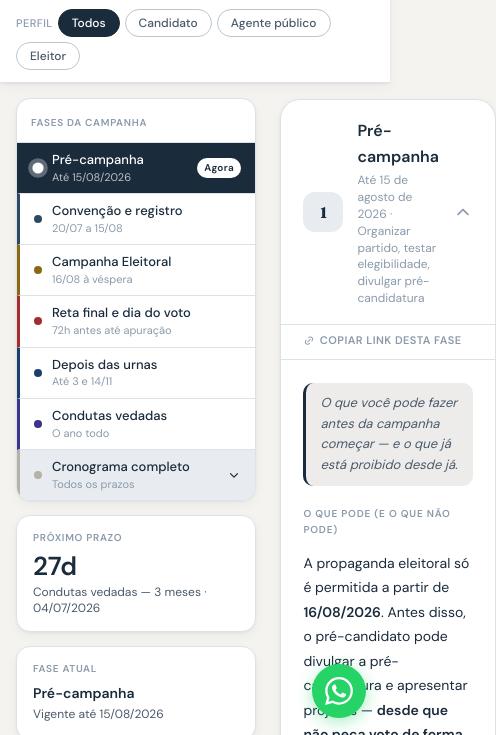
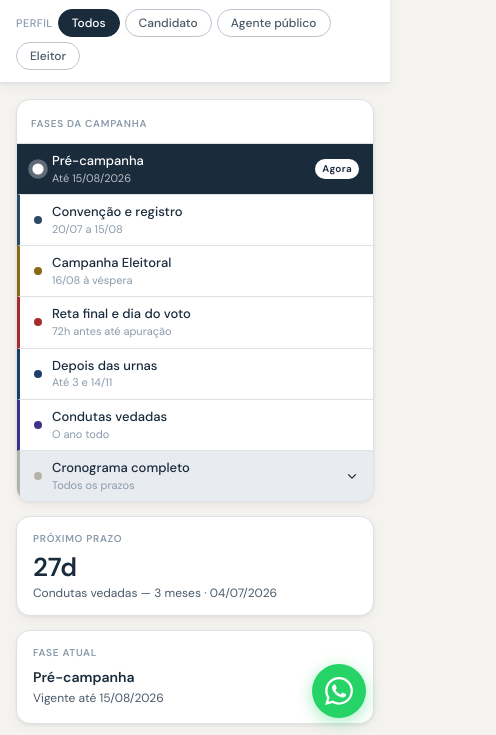
Before and after one commit to trgui/guia-eleicoes-2026, a plain HTML site: page index.html in a window 390 px wide. Shown: the part 102-837 px from the top of the page, 496 px wide, since content can reach past the window. Drawn offline with Linux system fonts and the light colour scheme.

Commit message:
corrige sticky sidebar e header no mobile

```diff
--- a/index.html
+++ b/index.html
@@ -74,7 +74,7 @@ body{font-family:var(--font);background:var(--bg);color:var(--text);min-height:1
 }
 
 .header{background:var(--bg2);border-bottom:1px solid var(--border);padding:0 1.5rem;position:sticky;top:0;z-index:100;box-shadow:var(--shadow)}
-.header-inner{max-width:1040px;margin:0 auto;display:flex;align-items:center;gap:1rem;height:60px;flex-wrap:wrap}
+.header-inner{max-width:1040px;margin:0 auto;display:flex;align-items:center;gap:1rem;height:60px;flex-wrap:nowrap}
 .header-brand{display:flex;align-items:center;gap:10px;text-decoration:none}
 .header-avatar{width:34px;height:34px;border-radius:50%;background:linear-gradient(135deg,var(--verde-m),var(--verde-d));display:flex;align-items:center;justify-content:center;font-family:var(--font-serif);color:#fff;font-size:14px;flex-shrink:0}
 .header-titles{line-height:1.2}
@@ -90,9 +90,9 @@ body{font-family:var(--font);background:var(--bg);color:var(--text);min-height:1
 .btn-perfil.ativo{background:var(--verde);color:#fff;border-color:var(--verde)}
 .btn-perfil:hover:not(.ativo){background:var(--bg3)}
 
-.main{max-width:1040px;margin:0 auto;display:grid;grid-template-columns:240px 1fr;gap:1.5rem;padding:1.5rem;align-items:start;overflow:visible}
+.main{max-width:1040px;margin:0 auto;display:grid;grid-template-columns:240px 1fr;gap:1.5rem;padding:1.5rem;align-items:start}
 
-.sidebar{position:-webkit-sticky;position:sticky;top:76px;align-self:start;display:flex;flex-direction:column;gap:.875rem}
+.sidebar{position:-webkit-sticky;position:sticky;top:72px;align-self:start;display:flex;flex-direction:column;gap:.875rem}
 .timeline{background:var(--bg2);border:1px solid var(--border);border-radius:var(--radius-lg);overflow:hidden;box-shadow:var(--shadow)}
 .tl-header{padding:10px 14px 8px;border-bottom:1px solid var(--border)}
 .tl-header-label{font-size:10px;font-weight:700;text-transform:uppercase;letter-spacing:.07em;color:var(--text3)}
@@ -293,10 +293,10 @@ mark{background:#FAC775;border-radius:2px;padding:0 2px;color:#412402}
 
 @media(max-width:720px){
   .main{grid-template-columns:1fr;padding:1rem}
-  .sidebar{position:static}
+  .sidebar{position:static!important;top:auto!important}
   .perms-grid{grid-template-columns:1fr}
   .glossario-box.aberto{grid-template-columns:1fr}
-  .header-inner{height:auto;padding:.75rem 0;gap:.75rem}
+  .header-inner{height:auto;padding:.75rem 0;gap:.75rem;flex-wrap:wrap}
   .perfil-wrap{width:100%}
   .header{padding:0 1rem}
 }
@@ -330,7 +330,7 @@ mark{background:#FAC775;border-radius:2px;padding:0 2px;color:#412402}
 </header>
 
 <div class="main">
-  <aside class="sidebar">
+  <aside class="sidebar" id="sidebar">
     <div class="timeline">
       <div class="tl-header"><span class="tl-header-label">Fases da campanha</span></div>
       <div class="tl-fase" onclick="irParaFase('fase1')" id="tl-fase1" style="border-left:3px solid var(--fase1)">
@@ -384,7 +384,7 @@ mark{background:#FAC775;border-radius:2px;padding:0 2px;color:#412402}
     </div>
   </aside>
 
-  <main style="min-height:100vh">
+  <main>
 
     <!-- FASE 1 -->
     <article class="fase-card fade-card" id="fase1" data-perfis="candidato,eleitor">
@@ -1093,6 +1093,18 @@ function highlightTexto(el, termo){
   });
 }
 
+// AJUSTE DINÂMICO DO TOP DA SIDEBAR
+function ajustarSidebar(){
+  const header = document.querySelector('.header');
+  const sidebar = document.getElementById('sidebar');
+  if(header && sidebar && window.innerWidth > 720){
+    const h = header.offsetHeight;
+    sidebar.style.top = (h + 8) + 'px';
+  }
+}
+ajustarSidebar();
+window.addEventListener('resize', ajustarSidebar);
+
 // BARRA DE LEITURA
 window.addEventListener('scroll',()=>{
   const doc=document.documentElement;
@@ -1100,46 +1112,7 @@ window.addEventListener('scroll',()=>{
   document.getElementById('reading-bar').style.width=Math.min(pct,100)+'%';
 });
 
-// SIDEBAR STICKY FALLBACK
-(function(){
-  const sidebar=document.querySelector('.sidebar');
-  const header=document.querySelector('.header');
-  if(!sidebar||!header)return;
-  // Testar se sticky funciona nativamente
-  const style=window.getComputedStyle(sidebar);
-  if(style.position==='sticky'||style.position==='-webkit-sticky'){
-    // Sticky nativo funcionando — verificar se está realmente grudando
-    let lastTop=sidebar.getBoundingClientRect().top;
-    setTimeout(()=>{
-      window.scrollBy(0,100);
-      const newTop=sidebar.getBoundingClientRect().top;
-      window.scrollBy(0,-100);
-      if(Math.abs(newTop-lastTop)>50){
-        // Sticky não está funcionando — usar fallback JS
-        stickyFallback(sidebar,header);
-      }
-    },500);
-  } else {
-    stickyFallback(sidebar,header);
-  }
-  function stickyFallback(sidebar,header){
-    const headerH=header.offsetHeight;
-    const sidebarTop=sidebar.parentElement.getBoundingClientRect().top+window.scrollY;
-    sidebar.style.position='fixed';
-    sidebar.style.top=headerH+12+'px';
-    sidebar.style.width='240px';
-    sidebar.style.zIndex='10';
-    // Compensar no main
-    sidebar.parentElement.style.gridTemplateColumns='240px 1fr';
-    const spacer=document.createElement('div');
-    spacer.style.width='240px';
-    spacer.style.flexShrink='0';
-    sidebar.parentElement.insertBefore(spacer,sidebar);
-    window.addEventListener('resize',()=>{
-      sidebar.style.top=header.offsetHeight+12+'px';
-    });
-  }
-})();
+
 
 // COMPARTILHAR FASE
 function compartilhar(btn){
```
